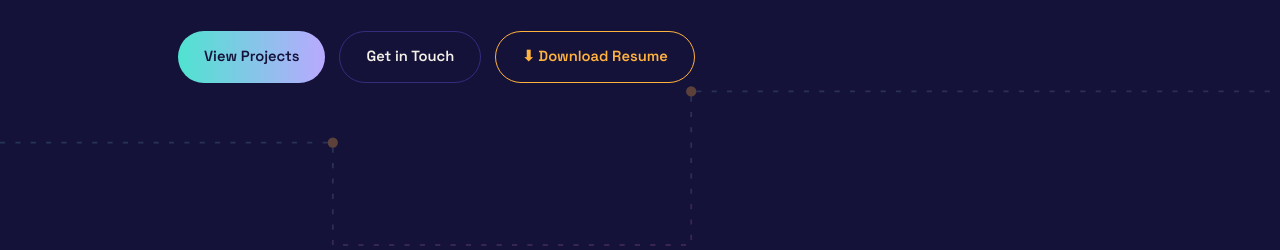
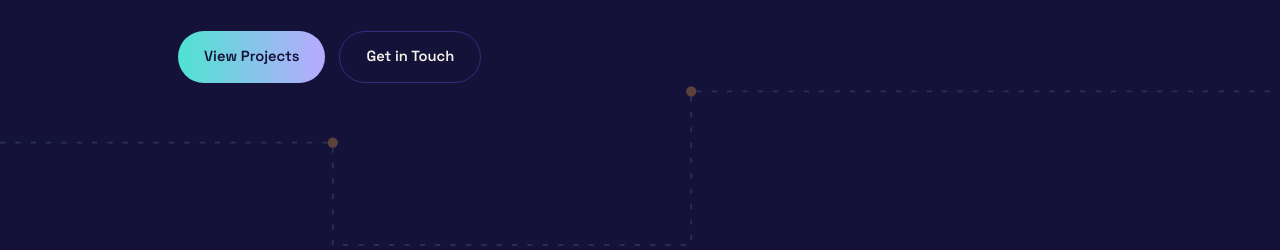
Before and after one commit to abdul-86/Abdul-Raheem-Ali-Khan, a plain HTML site: page index.html in a window 1280 px wide. Shown: the part 523-773 px from the top of the page. Drawn offline with Linux system fonts and the light colour scheme.

Commit message:
Add files via upload

```diff
--- a/index.html
+++ b/index.html
@@ -236,7 +236,6 @@
     <div class="hero-ctas">
       <a class="btn btn-primary" href="#projects">View Projects</a>
       <a class="btn btn-ghost" href="#contact">Get in Touch</a>
-      <a class="btn btn-ghost" href="Abdul_Raheem_Ali_Khan_Resume.pdf" download style="border-color:var(--amber); color:var(--amber);">⬇ Download Resume</a>
     </div>
   </div>
 </header>
```
